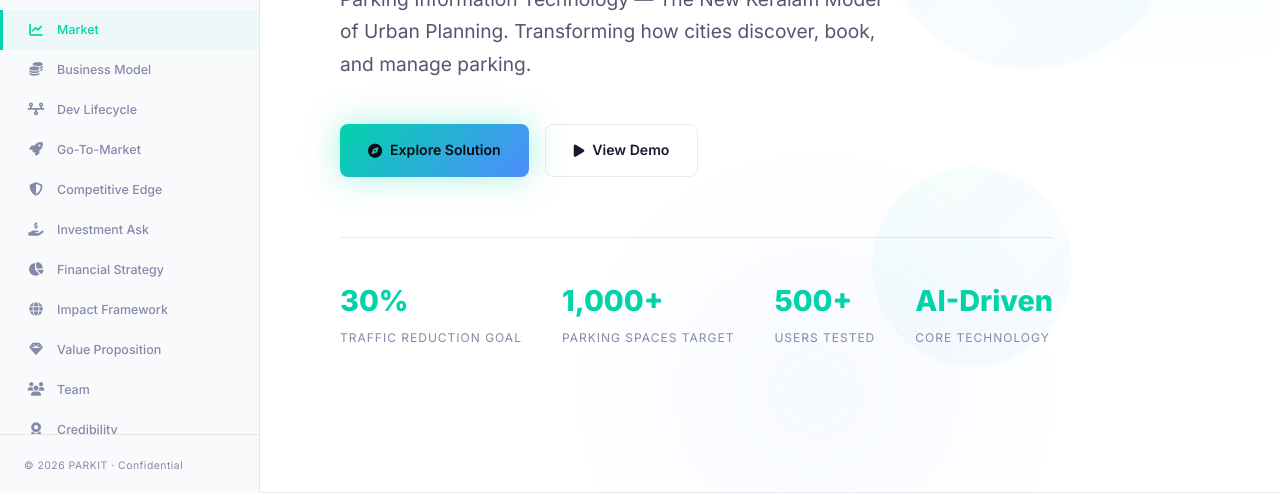
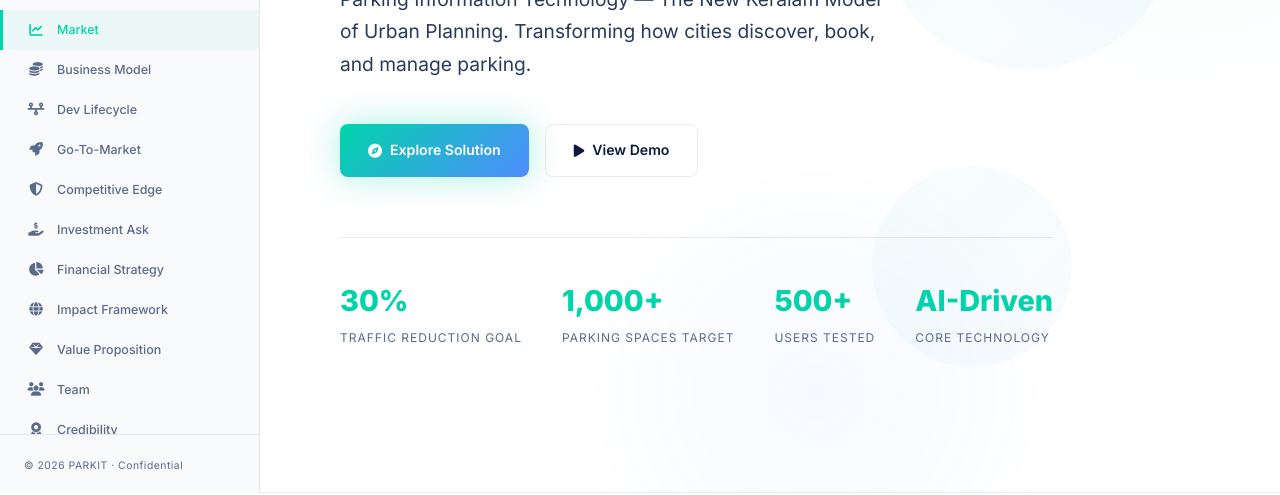
Before and after one commit to Rakeshrvi/parkit-pitch, a plain HTML site: page index.html in a window 1280 px wide. Shown: the part 307-802 px from the top of the page. Drawn offline with Linux system fonts and the light colour scheme.

Commit message:
Change text colors to dark blue

```diff
--- a/styles.css
+++ b/styles.css
@@ -15,9 +15,9 @@
     --border-color: rgba(0, 0, 0, 0.08);
     --border-glow: rgba(0, 212, 170, 0.25);
 
-    --text-primary: #1a1a2e;
-    --text-secondary: #555570;
-    --text-muted: #8888aa;
+    --text-primary: #0d1b3e;
+    --text-secondary: #2a3a5c;
+    --text-muted: #5a6a8a;
 
     --accent-teal: #00d4aa;
     --accent-blue: #4f8cff;
@@ -388,7 +388,7 @@ body {
 
 .btn-primary {
     background: var(--accent-gradient);
-    color: #0b0b14;
+    color: #ffffff;
 }
 
 .btn-primary:hover {
@@ -715,7 +715,7 @@ body {
 .data-table td {
     padding: 16px 20px;
     font-size: 0.9rem;
-    border-bottom: 1px solid rgba(255, 255, 255, 0.03);
+    border-bottom: 1px solid rgba(0, 0, 0, 0.05);
     color: var(--text-secondary);
 }
 
@@ -784,7 +784,7 @@ body {
     display: flex;
     align-items: center;
     gap: 10px;
-    border-bottom: 1px solid rgba(255, 255, 255, 0.03);
+    border-bottom: 1px solid rgba(0, 0, 0, 0.05);
 }
 
 .comparison-list li i {
```
